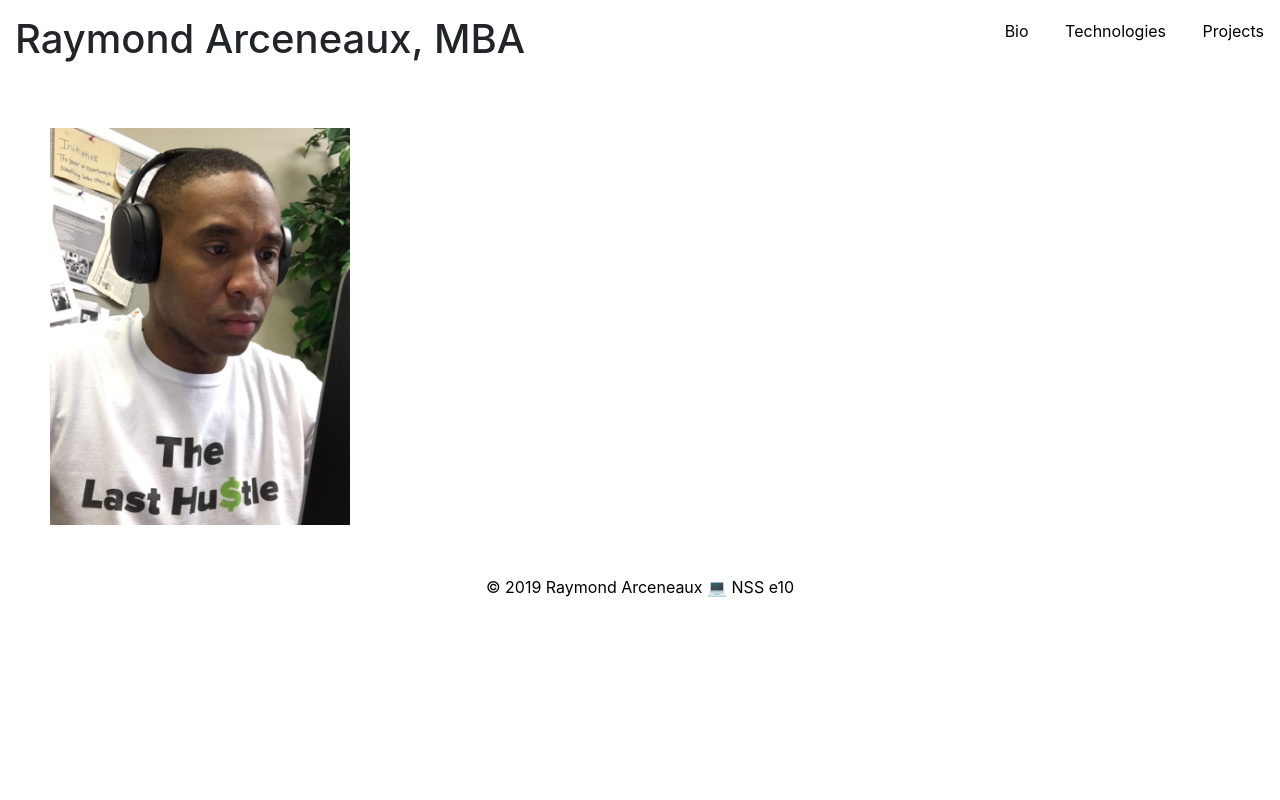
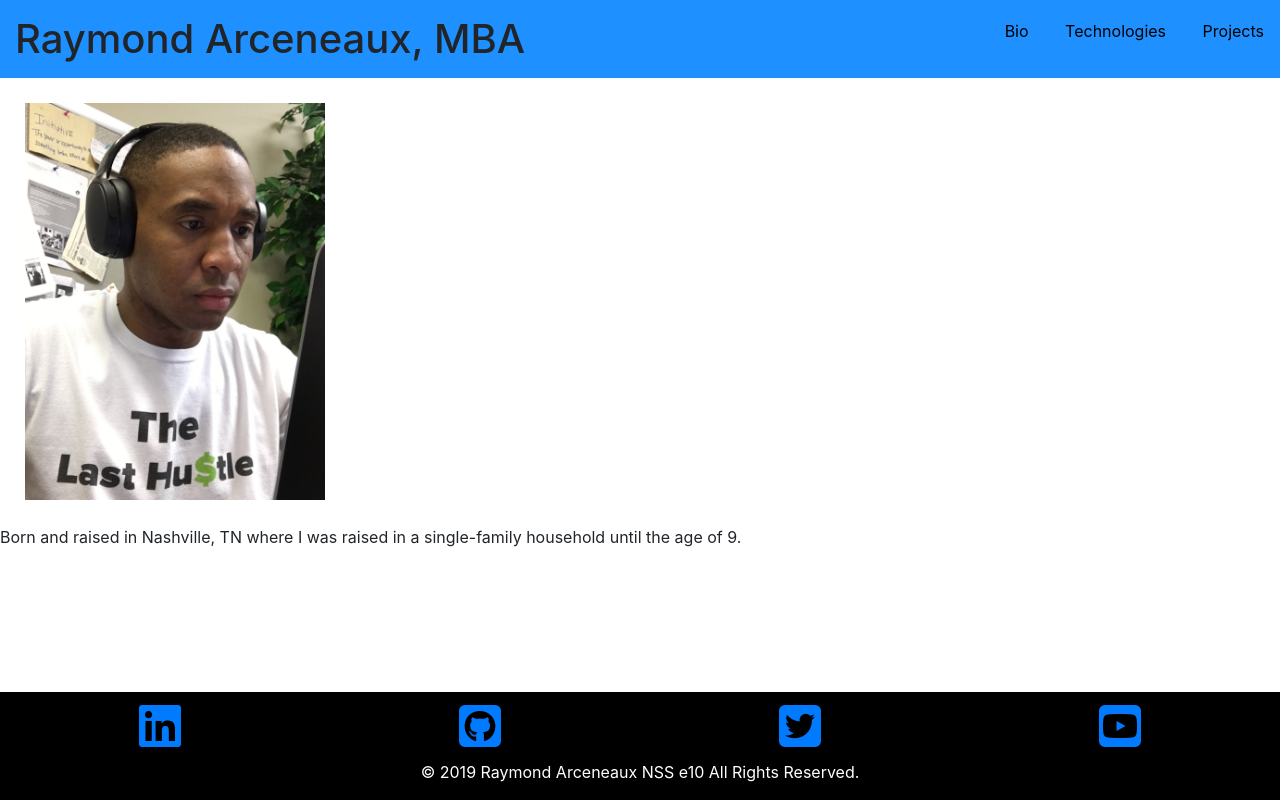
Before and after one commit to rarceneaux/personal-bio-site-part1, a plain HTML site: page index.html in a window 1280 px wide. Drawn offline with nearby package versions, Linux system fonts and the light colour scheme.

Commit message:
added social media icons

```diff
--- a/index.html
+++ b/index.html
@@ -6,10 +6,11 @@
   <meta http-equiv="X-UA-Compatible" content="ie=edge">
   <link rel="stylesheet" href="https://stackpath.bootstrapcdn.com/bootstrap/4.3.1/css/bootstrap.min.css" integrity="sha384-ggOyR0iXCbMQv3Xipma34MD+dH/1fQ784/j6cY/iJTQUOhcWr7x9JvoRxT2MZw1T" crossorigin="anonymous">
   <link rel="stylesheet" href="./main.css">
+  <script src="https://kit.fontawesome.com/20e1031ab2.js" crossorigin="anonymous"></script>
   <title>Raymond Arceneaux</title>
 </head>
 <body>
-
+ <div class="content">
 
    <nav>
   <h1 id="myName">Raymond Arceneaux, MBA</h1>
@@ -23,25 +24,50 @@
 
 
   <!-- Primary View -->
-  <div class="fullPage bio" id="bioPage">
+  <div class="fullPage " id="bioPage">
     <!-- TODO: Fill in bio info here: What is your background? Why do you want to go into development? What do you love about development? -->
-    Born and raised in Nashville, TN where I was raised in a single-family household until the age of 9.
+    <div class="container">
+
+
+    </div>
+
+
 
 
   </div>
   <div class="fullPage hidden" id="technologiesPage">
     <!-- TODO: Start an UL of all of the tools and technologies you've started learning so far. (You'll beef this page up later). -->
   </div>
+
+
+
+
+
+
+
+
+
   <div class="fullPage hidden" id="projectsPage"></div>
   <!-- End Primary View -->
-
+ </div>
   <!-- Footer -->
-  <footer class="page-footer">© 2019 Raymond Arceneaux 💻 NSS e10 </footer>
+  <footer class="page-footer">
+    <div class="d-flex justify-content-around">
+      <a href=""><i class="fab fa-linkedin fa-3x"></i></a>
+      <a href=""><i class="fab fa-github-square fa-3x"></i></a>
+      <a href=""><i class="fab fa-twitter-square fa-3x"></i></a>
+      <a href=""><i class="fab fa-youtube-square fa-3x"></i></a>
+    </div>
+    <p>© 2019 Raymond Arceneaux NSS e10 All Rights Reserved.</p>
+  </footer>
     <!-- TODO: Fill in contact info here: Include things like email, LinkedIn, Twitter and GitHub links. -->
 
   <!-- End Footer -->
 
+  <script src="https://code.jquery.com/jquery-3.3.1.slim.min.js" integrity="sha384-q8i/X+965DzO0rT7abK41JStQIAqVgRVzpbzo5smXKp4YfRvH+8abtTE1Pi6jizo" crossorigin="anonymous"></script>
+  <script src="https://cdnjs.cloudflare.com/ajax/libs/popper.js/1.14.7/umd/popper.min.js" integrity="sha384-UO2eT0CpHqdSJQ6hJty5KVphtPhzWj9WO1clHTMGa3JDZwrnQq4sF86dIHNDz0W1" crossorigin="anonymous"></script>
+  <script src="https://stackpath.bootstrapcdn.com/bootstrap/4.3.1/js/bootstrap.min.js" integrity="sha384-JjSmVgyd0p3pXB1rRibZUAYoIIy6OrQ6VrjIEaFf/nJGzIxFDsf4x0xIM+B07jRM" crossorigin="anonymous"></script>
+  <script src=./projects.js></script>
 
-<script src=./projects.js></script>
 </body>
 </html>
--- a/main.css
+++ b/main.css
@@ -1,29 +1,50 @@
+html, body {
+  height: 100%;
+}
 
-#projectsPage{
+body{
+flex: 1;
+display: flex;
+flex-direction: column;
+}
+
+.content {
+  flex: 1 0 auto;
+}
+
+footer{
+  flex-shrink: 0;
+  text-align: center;
+  color:white;
+  width: 100%;
+  background-color: black;
+}
+
+.fab{
+  margin:10px;
+}
+
+
+
+/* #projectsPage{
   flex-wrap: wrap;
-  }
+  } */
 
   .project-card{
     margin:25px;
-    border: solid black;
+    border: 1px solid black;
   }
 
   .card-title{
     font-weight: bold
   }
 
-.page-footer{
-  flex-shrink: 0;
-  text-align: center;
-  color:black;
-  width: 100%
-}
-
 
 nav {
   display: flex;
   justify-content: space-between;
   align-items: center;
+  background-color: dodgerblue;
 }
 
 #navLinks a {
@@ -34,7 +55,7 @@ nav {
 .rlinks{
   display: flex;
   flex-direction: column;
-  text-align: center;
+  /* text-align: center; */
 }
 
 #myName{
@@ -55,3 +76,10 @@ nav {
 .bio{
   margin: 25px;
 }
+
+#projectsPage{
+  display: flex;
+  flex-direction: row;
+  justify-content: flex-start;
+  flex-wrap: wrap;
+}
--- a/projects.js
+++ b/projects.js
@@ -23,14 +23,24 @@ let projects = [
     githubUrl: "https://rarceneaux.github.io/pet-adoption/"
   },
   {
-    title: "Cool Project",
-    screenshot: "http://gotoflashgames.com/files/file/033.jpg",
-    description: "This is the best project", // A good project description includes 'the what', 'the why', and 'the how'.
-    technologiesUsed: "HTML, CSS, Vanilla JavaScript, Version Control with Github",
-    available: false,
-    url: "https://github.com/nss-evening-cohort-8/js-part-deux", // Towards the latter part of the class, you will learn how to host your projects and people will be able to view them live. Cool, right? Welp, until then, just use your GitHub link in this spot as well.
-    githubUrl: "https://github.com/nss-evening-cohort-8/js-part-deux"
-  }];
+    title: "Sorting Hat",
+    screenshot: "images/Sorting-Hat.png",
+    description: "This project include event listeners", // A good project description includes 'the what', 'the why', and 'the how'.
+    technologiesUsed: "HTML, CSS, JavaScript, Bootstrap 4 Version Control with Github",
+    available: true,
+    url: "https://github.com/rarceneaux/Sorting-Hat-e10", // Towards the latter part of the class, you will learn how to host your projects and people will be able to view them live. Cool, right? Welp, until then, just use your GitHub link in this spot as well.
+    githubUrl: "https://github.com/rarceneaux/Sorting-Hat-e10/"
+  },
+  {
+    title: "Temperature Converter",
+    screenshot: "images/temp-converter.png",
+    description: "Coming Soon",
+    technologiesUsed:"HTML, CSS, JavaScript, Bootstrap 4 Version Control with Github",
+    available: true,
+    url:"https://github.com/rarceneaux/temperature-converter",
+    githubUrl:"https://github.com/rarceneaux/temperature-converter"
+  }
+];
 
   const printToDom = (stringToPrint,divId) => {
     const selectedDiv = document.getElementById(divId);
@@ -39,6 +49,7 @@ let projects = [
 
     const printBio = () => {
       bioString = `<img src="images/me.png" class="bio" width='300px'alt="">`;
+      bioString += `<p>Born and raised in Nashville, TN where I was raised in a single-family household until the age of 9. </p>`;
     printToDom(bioString,'bioPage');
     };
     printBio();
```
Also changed, not shown: images/Sorting-Hat.png (added), images/temp-converter.png (added).
